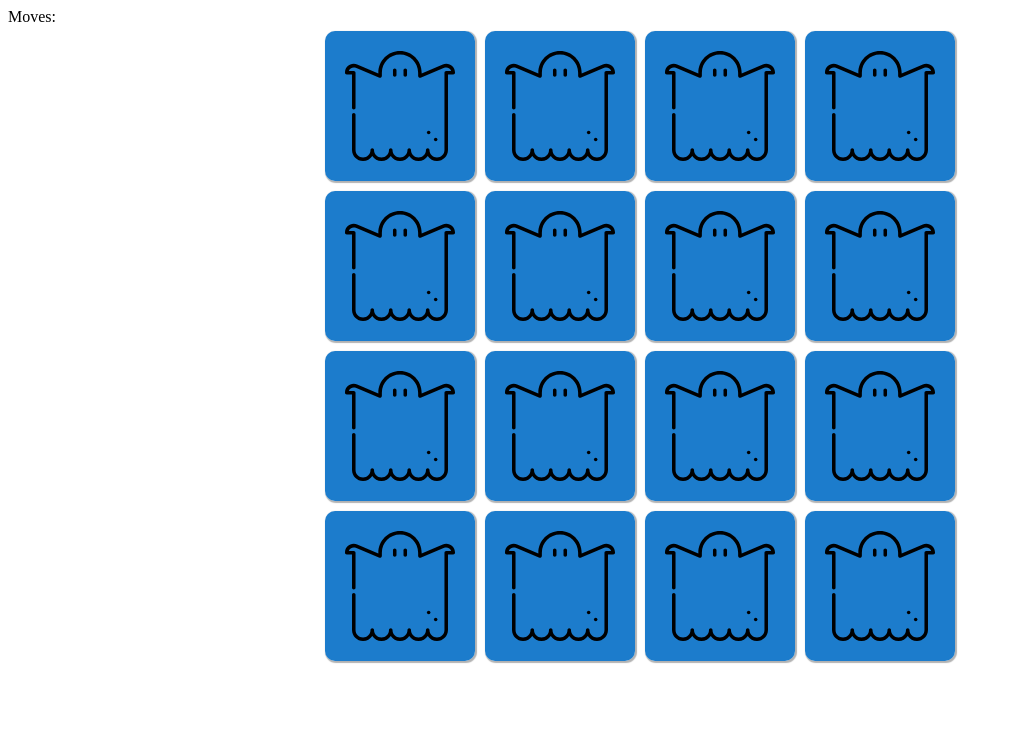
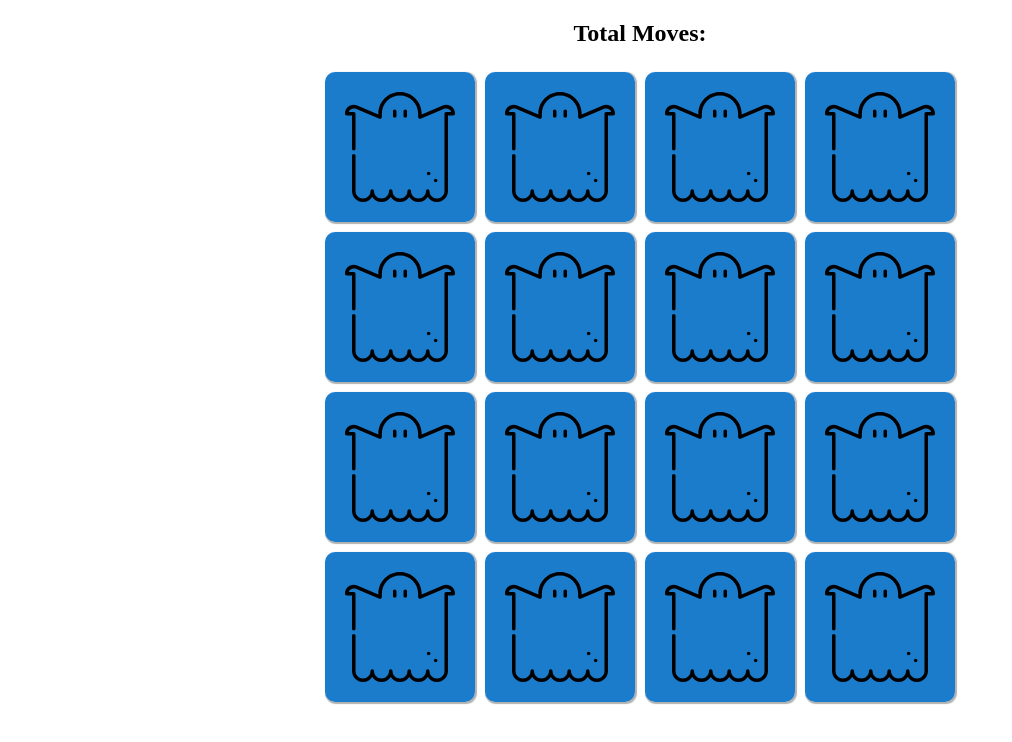
Before and after one commit to zbl14/memory-game, a website built with webpack: page src/index.html in a window 1280 px wide. Shown: the whole page, without its empty margins (0-1012 px from the left). Built offline with nearby package versions, Linux system fonts and the light colour scheme.

Commit message:
WIP: seperate biz logic and UI logic

```diff
--- a/src/index.html
+++ b/src/index.html
@@ -7,7 +7,7 @@
   <title>Memory Game</title>
 </head>
 <body>
-  <div>Moves: <span class="move"></span></div>
+  <h2 class="center">Total Moves: <span class="move"></span></h2>
   <div class="memory-game">
     <div class="memory-card" data-name="cat">
       <img class="front-face" src="assets/images/cat.svg" alt="cat">
--- a/src/index.js
+++ b/src/index.js
@@ -1,13 +1,14 @@
 import 'bootstrap';
 import './css/styles.css';
 import $ from 'jquery';
+// import { Game } from './js/game';
 
+// let game = new Game();
 let hasFlippedCard = false;
 let lockBoard = false;
 let firstCard, secondCard;
 let move = 0;
 let match = 0;
-
 const cards = $(".memory-card");
 
 let flipCard = () => {
```
Also changed, not shown: src/js/game.js (added, +63 -0 lines).
